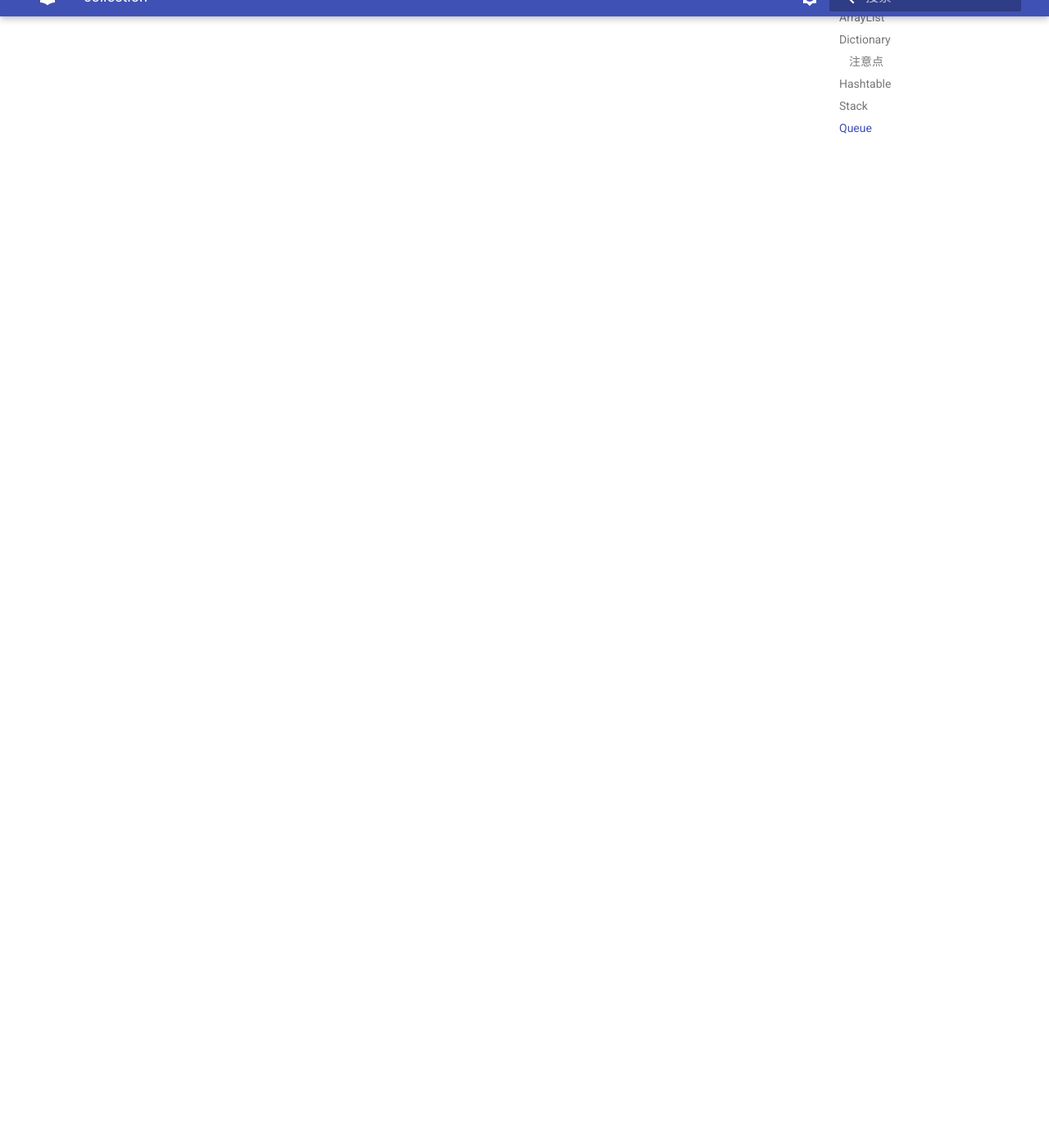
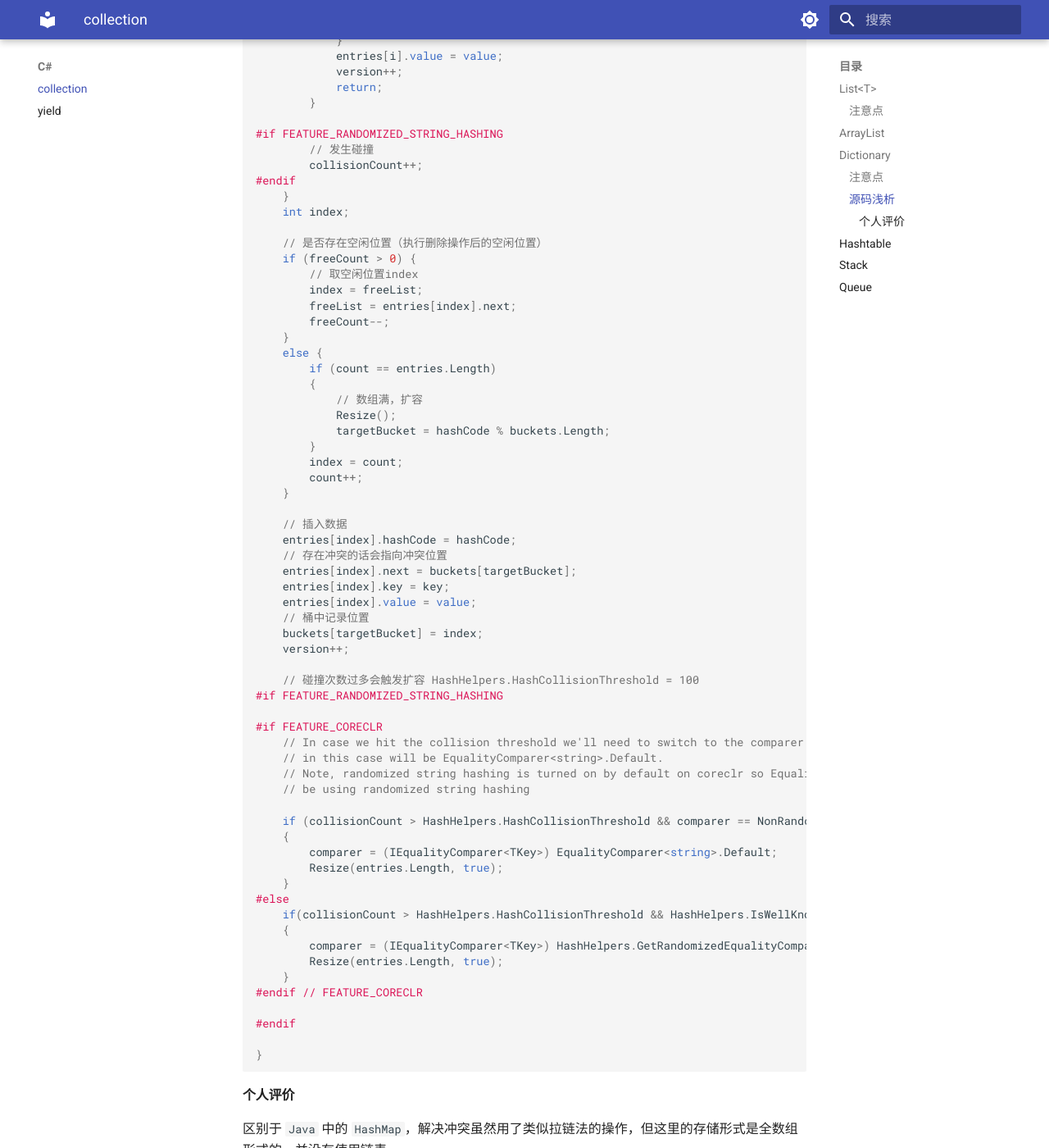
Before and after one commit to Junzzzz/study-docs, an MkDocs documentation site: the page built from docs/c-sharp/collection.md, in a window 1280 px wide and 1400 px high, scrolled down 2094 px. Shown: the whole window at 82% size. Built offline with MkDocs 1.6.1 and Material for MkDocs 9.7.7, drawn with Linux system fonts in a browser that asks for light colours; some of the changed text lies outside the part shown.

Commit message:
内容修改

````diff
--- a/docs/c-sharp/collection.md
+++ b/docs/c-sharp/collection.md
@@ -29,10 +29,139 @@
 3. 存放在其中的键对象属性不能改变（主要是会影响哈希值的属性），否则可能会无法检索到对应的值。
 
 
-!!! tip "Hash"
+!!! tip "HashCode"
 
     哈希值代表了一个对象的特征值，两个不同的对象可能会产生相同的特征值。
 
+### 源码浅析
+
+这里只取部分代码作简要分析
+
+[Dictionary 源代码 - Insert](https://referencesource.microsoft.com/#mscorlib/system/collections/generic/dictionary.cs,fd1acf96113fbda9)
+
+```c#
+private struct Entry {
+   public int hashCode; // Lower 31 bits of hash code, -1 if unused
+   public int next;     // Index of next entry, -1 if last
+   public TKey key;     // Key of entry
+   public TValue value; // Value of entry
+}
+
+private int[] buckets;
+private Entry[] entries;
+
+private void Insert(TKey key, TValue value, bool add) {
+
+    if( key == null ) {
+        ThrowHelper.ThrowArgumentNullException(ExceptionArgument.key);
+    }
+
+    // 初始化数组buckets和entries 会取素数作为size 这里最小为3
+    if (buckets == null) Initialize(0);
+
+    // 取Hash值 符号位 置0
+    int hashCode = comparer.GetHashCode(key) & 0x7FFFFFFF;
+
+    // 取余数得到桶位置
+    int targetBucket = hashCode % buckets.Length;
+
+#if FEATURE_RANDOMIZED_STRING_HASHING
+    // 记录碰撞次数
+    int collisionCount = 0;
+#endif
+
+    // 检查是否已经存在键值对，有的话直接写入
+    for (int i = buckets[targetBucket]; i >= 0; i = entries[i].next) {
+        if (entries[i].hashCode == hashCode && comparer.Equals(entries[i].key, key)) {
+            if (add) {
+                ThrowHelper.ThrowArgumentException(ExceptionResource.Argument_AddingDuplicate);
+            }
+            entries[i].value = value;
+            version++;
+            return;
+        }
+
+#if FEATURE_RANDOMIZED_STRING_HASHING
+        // 发生碰撞
+        collisionCount++;
+#endif
+    }
+    int index;
+
+    // 是否存在空闲位置（执行删除操作后的空闲位置）
+    if (freeCount > 0) {
+        // 取空闲位置index
+        index = freeList;
+        freeList = entries[index].next;
+        freeCount--;
+    }
+    else {
+        if (count == entries.Length)
+        {
+            // 数组满，扩容
+            Resize();
+            targetBucket = hashCode % buckets.Length;
+        }
+        index = count;
+        count++;
+    }
+
+    // 插入数据
+    entries[index].hashCode = hashCode;
+    // 存在冲突的话会指向冲突位置
+    entries[index].next = buckets[targetBucket];
+    entries[index].key = key;
+    entries[index].value = value;
+    // 桶中记录位置
+    buckets[targetBucket] = index;
+    version++;
+
+    // 碰撞次数过多会触发扩容 HashHelpers.HashCollisionThreshold = 100
+#if FEATURE_RANDOMIZED_STRING_HASHING
+
+#if FEATURE_CORECLR
+    // In case we hit the collision threshold we'll need to switch to the comparer which is using randomized string hashing
+    // in this case will be EqualityComparer<string>.Default.
+    // Note, randomized string hashing is turned on by default on coreclr so EqualityComparer<string>.Default will
+    // be using randomized string hashing
+
+    if (collisionCount > HashHelpers.HashCollisionThreshold && comparer == NonRandomizedStringEqualityComparer.Default)
+    {
+        comparer = (IEqualityComparer<TKey>) EqualityComparer<string>.Default;
+        Resize(entries.Length, true);
+    }
+#else
+    if(collisionCount > HashHelpers.HashCollisionThreshold && HashHelpers.IsWellKnownEqualityComparer(comparer))
+    {
+        comparer = (IEqualityComparer<TKey>) HashHelpers.GetRandomizedEqualityComparer(comparer);
+        Resize(entries.Length, true);
+    }
+#endif // FEATURE_CORECLR
+
+#endif
+
+}
+```
+#### 个人评价
+
+区别于 `Java` 中的 `HashMap`，解决冲突虽然用了类似拉链法的操作，但这里的存储形式是全数组形式的，并没有使用链表。
+
+相比之下 `Entry` 是 `struct` 值类型，纯数组形式内存空间一次性分配，因此对于内存管理会更友好一些，垃圾回收器回收起来嘎嘎爽。
+
+但是缺点也很明显，这样的结构很容易产生冲突，虽然有冲突扩容机制，但 **个人感觉** 不太适合存储大量数据，查找性能不如Java的HashMap（有对链表进行红黑树转换），观点如下：
+
+1. HashCode与素数取余（需要除法运算）不如HashMap中位运算取余快
+
+    （素数取余虽然可以让数据分布更分散一些，但是Java中使用异或 `^` 叠加高位数据和低位数据来处理哈希值也能得到类似的效果）
+
+2. 冲突时查找慢，Java有红黑树转换，最坏情况也是O(logN)
+3. 内存空间浪费，一次性分配内存虽然爽，但是同样也很浪费
+
+!!! tip
+
+    Java中使用 `HashCode & (Length - 1)` 进行取余，不过只有在 `Length` 是2的倍数情况下才能使用，因此扩容也是按照2的倍数进行扩容的
+
+对于 `Dictionary` 来讲，大部分的使用场景更偏向于查找，因此像Java中对查找做了更多优化（虽然有代价），我认为这样更合理些
 
 ## Hashtable
 
````
Also changed, not shown: docs/optimization/unity-null-object-check.md (+2 -2 lines).
